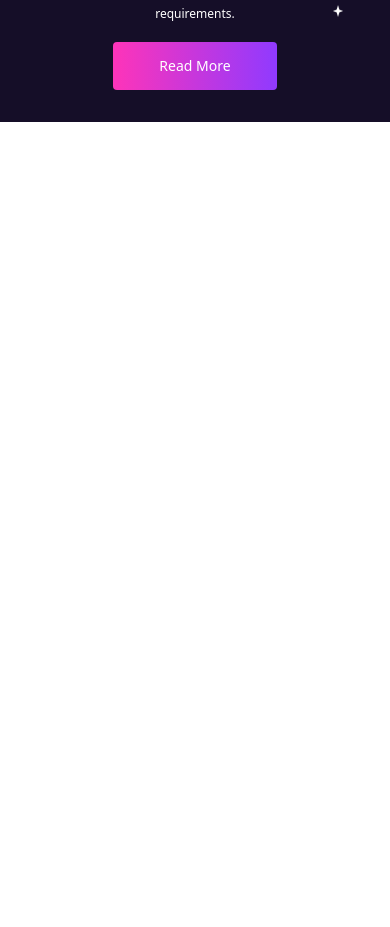
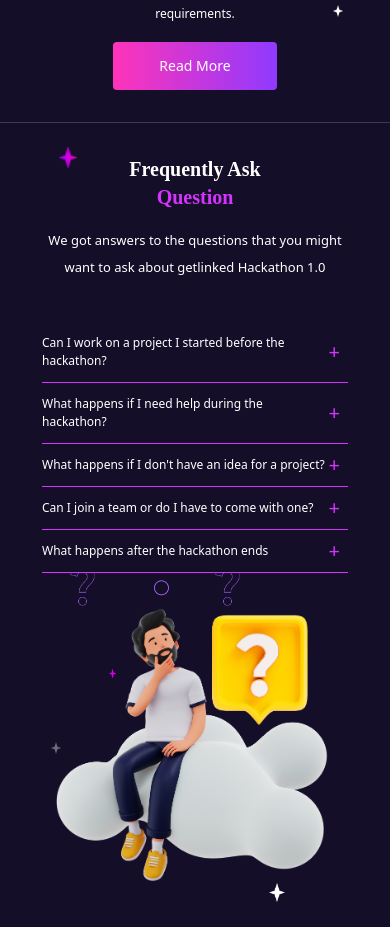
Before and after one commit to dExtinctedCoder/getLinked, a React (Vite) app: page / in a window 390 px wide. Shown: the part 3343-4270 px from the top of the page. Before the commit the page ends 3465 px from the top, so only its background shows below. Built offline with nearby package versions, Linux system fonts and the light colour scheme.

Commit message:
feat: build responsive faqs landing page section

```diff
--- a/src/pages/homePage.tsx
+++ b/src/pages/homePage.tsx
@@ -1,4 +1,4 @@
-import React, { useEffect } from "react";
+import React, { useEffect, useState } from "react";
 import Nav from "../components/sections/nav";
 import Vector4 from "../assets/images/Vector4.png";
 import Button from "../components/utilities/button";
@@ -17,6 +17,8 @@ import WOMAN from "../assets/images/7450159 1.png";
 import ARROW from "../assets/images/arrow.png";
 import ELLIPSE from "../assets/images/Ellipse 2.png";
 import ManAndWoman from "../assets/images/8046554 1.png";
+import ManThinking from "../assets/images/cwok-casual-211.png";
+import QuestionMark from "../assets/images/_.png";
 import { useAppDispatch } from "../store/hooks";
 import { CLOSE_MENU, toggleMenu } from "../store/app/app.actions";
 import Section from "../components/sections/landingPageSection";
@@ -26,6 +28,49 @@ const HomePage = (): React.ReactElement => {
 	useEffect(() => {
 		dispatchMenuAction(toggleMenu(CLOSE_MENU));
 	}, []);
+
+	const [faqState, setFaqState] = useState([
+		{ faq: false },
+		{ faq: false },
+		{ faq: false },
+		{ faq: false },
+		{ faq: false },
+	]);
+	const setFaqStateFn = (index: number): void => {
+		const newState = [...faqState];
+		for (let i = 0; i < faqState.length; i++) {
+			if (i === index) {
+				continue;
+			} else {
+				newState[i].faq = false;
+				setFaqState(newState);
+			}
+		}
+		newState[index].faq = !faqState[index].faq;
+		setFaqState(newState);
+	};
+	const faqs = [
+		{
+			title: "Can I work on a project I started before the hackathon?",
+			text: "Lorem ipsum dolor, sit amet consectetur adipisicing elit. Autem delectus nostrum maiores animi alias illo itaque, quod unde est laboriosam dignissimos reiciendis sint sapiente quidem facilis mollitia cum repellendus iusto. Quasi odit incidunt, optio neque totam rerum.",
+		},
+		{
+			title: "What happens if I need help during the hackathon?",
+			text: "Lorem ipsum dolor, sit amet consectetur adipisicing elit. Autem delectus nostrum maiores animi alias illo itaque, quod unde est laboriosam dignissimos reiciendis sint sapiente quidem facilis mollitia cum repellendus iusto. Quasi odit incidunt, optio neque totam rerum.",
+		},
+		{
+			title: "What happens if I don't have an idea for a project?",
+			text: "Lorem ipsum dolor, sit amet consectetur adipisicing elit. Autem delectus nostrum maiores animi alias illo itaque, quod unde est laboriosam dignissimos reiciendis sint sapiente quidem facilis mollitia cum repellendus iusto. Quasi odit incidunt, optio neque totam rerum.",
+		},
+		{
+			title: "Can I join a team or do I have to come with one?",
+			text: "Lorem ipsum dolor, sit amet consectetur adipisicing elit. Autem delectus nostrum maiores animi alias illo itaque, quod unde est laboriosam dignissimos reiciendis sint sapiente quidem facilis mollitia cum repellendus iusto. Quasi odit incidunt, optio neque totam rerum.",
+		},
+		{
+			title: "What happens after the hackathon ends",
+			text: "Lorem ipsum dolor, sit amet consectetur adipisicing elit. Autem delectus nostrum maiores animi alias illo itaque, quod unde est laboriosam dignissimos reiciendis sint sapiente quidem facilis mollitia cum repellendus iusto. Quasi odit incidunt, optio neque totam rerum.",
+		},
+	];
 
 	return (
 		<div className="pry-black text-white">
@@ -316,6 +361,103 @@ const HomePage = (): React.ReactElement => {
 					</div>
 				}
 			/>
+			<hr className="border-0 h-[1px] bg-[#ffffff2d]" />
+			<Section
+				label="faqs-section"
+				src={ManThinking}
+				alt="man-thinking"
+				extras="flex-col-reverse gap-y-32 lg:flex-row-reverse lg:pt-32"
+				misc={
+					<>
+						<img
+							src={QuestionMark}
+							alt="question-mark-illustration"
+							className="absolute left-[36%] top-[50%] lg:left-auto lg:right-[31.5%] lg:top-[8%]"
+						/>
+						<img
+							src={QuestionMark}
+							alt="question-mark-illustration"
+							className="absolute w-[25px] left-[18%] top-[55%] lg:left-auto lg:right-[22.5%] lg:top-[17%]"
+						/>
+						<img
+							src={QuestionMark}
+							alt="question-mark-illustration"
+							className="absolute w-[25px] left-[55%] top-[55%] lg:left-auto lg:right-[41%] lg:top-[17%]"
+						/>
+						<img
+							src={STAR_PURPLE}
+							alt="star.png"
+							className="absolute w-[18px] left-[15%] top-[3%] lg:left-[3%] lg:top-[20%]"
+						/>
+						<img
+							src={STAR_PURPLE}
+							alt="star.png"
+							className="absolute  w-[10px] m-auto top-[53%] lg:w-[15px] lg:right-[28%] lg:top-[15%]"
+						/>
+
+						<img
+							src={STAR_PURPLE}
+							alt="star.png"
+							className="absolute w-[7px] left-[28%] top-[68%] lg:left-[60%] lg:top-[30%] lg:w-[15px]"
+						/>
+						<img
+							src={STARGray}
+							alt="star.png"
+							className="absolute w-[10px] top-[77%] left-[13%] lg:w-[26px] lg:left-[53%] lg:top-[56%]"
+						/>
+						<img
+							src={STAR}
+							alt="star.png"
+							className="absolute w-[16px] bottom-[3%] right-[27%] lg:right-[15%]"
+						/>
+					</>
+				}
+				textBox={
+					<div>
+						<h4 className="font-['Clash_Display'] text-center text-xl font-bold lg:text-[32px] lg:mb-2 lg:text-left">
+							Frequently Ask
+						</h4>
+						<h4 className="font-['Clash_Display'] text-center text-xl font-bold mb-4 text-[#D434FE] lg:text-[32px] lg:mb-4 lg:text-left">
+							Question
+						</h4>
+						<p className="text-[13px] text-center leading-[27.5px] lg:text-sm lg:text-left">
+							We got answers to the questions that you might want to ask about
+							getlinked Hackathon 1.0
+						</p>
+						<ul className="pt-10">
+							{faqs.map((item, index) => {
+								return (
+									<li
+										key={index}
+										className="overflow-y-hidden pry-black z-10 relative h-fit flex flex-col items-start border-b border-[#D434FE]"
+									>
+										<div className="flex items-center justify-between w-full pr-2">
+											<h5 className="text-xs py-3 leading-[18px]">
+												{item.title}
+											</h5>
+											<span
+												onClick={() => {
+													setFaqStateFn(index);
+												}}
+												className={`${
+													faqState[index].faq ? `rotate-90` : `rotate-[360deg]`
+												} transition-transform inline-block text-[#D434FE] text-xl cursor-pointer`}
+											>
+												+
+											</span>
+										</div>
+										{faqState[index].faq ? (
+											<div className="py-3 text-xs leading-5">{item.text}</div>
+										) : (
+											""
+										)}
+									</li>
+								);
+							})}
+						</ul>
+					</div>
+				}
+			/>
 		</div>
 	);
 };
```
